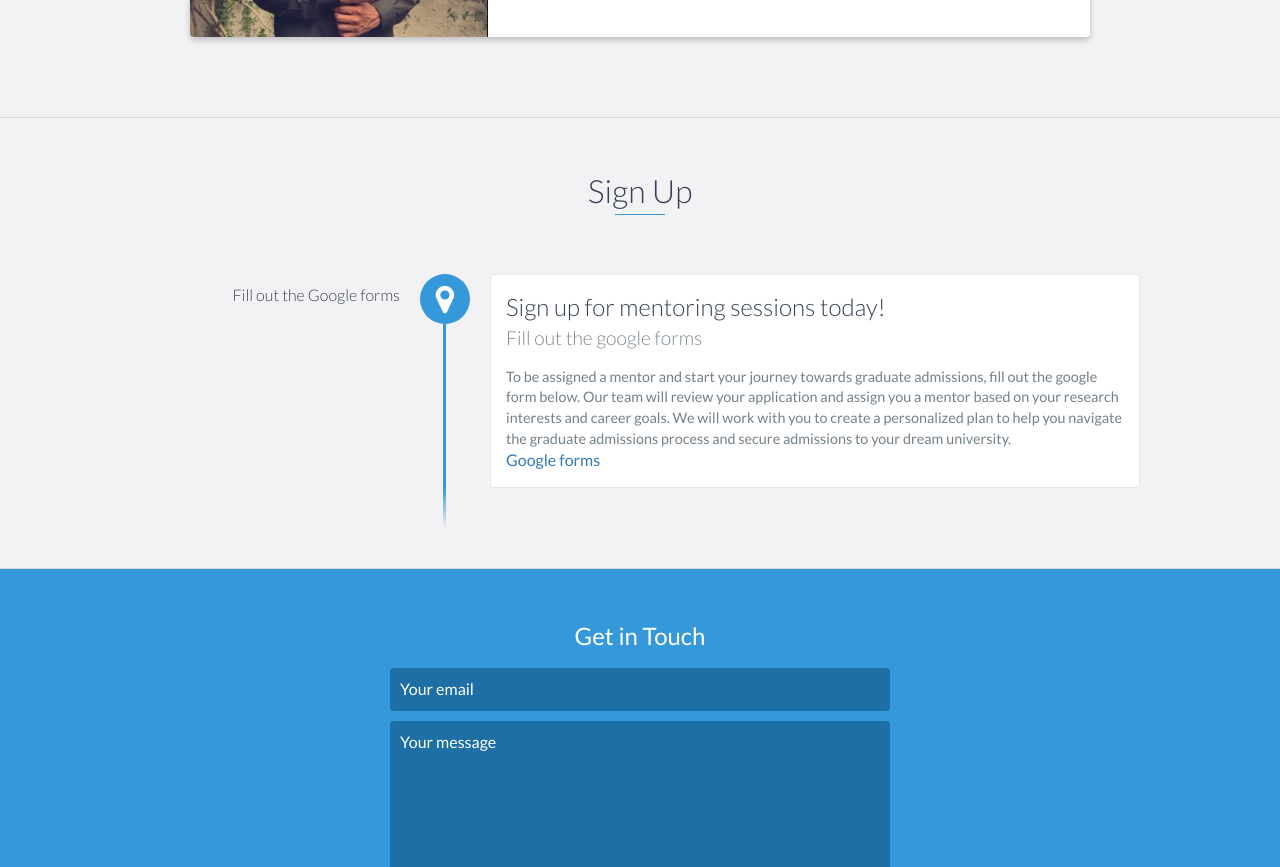
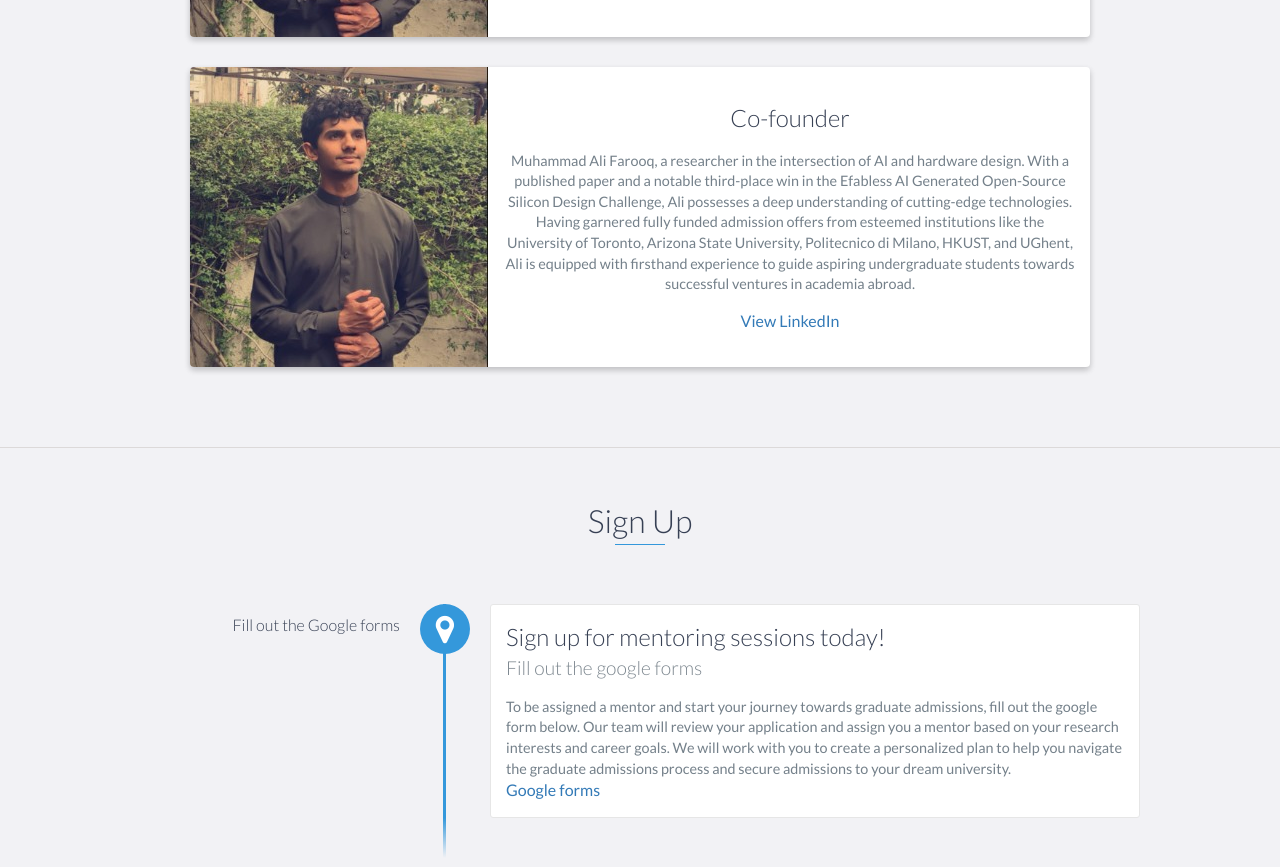
Before and after one commit to GradCompas/GradCompas.github.io, a website: page index.html in a window 1280 px wide. Shown: the part 3192-4059 px from the top of the page. Drawn offline with nearby package versions, Linux system fonts and the light colour scheme.

Commit message:
Commit i

```diff
--- a/index.html
+++ b/index.html
@@ -186,6 +186,22 @@
                     <!-- End .project-info -->
                 </div>
                 <!-- End .project -->
+
+                <div class="project shadow-large">
+                    <div class="project-image">
+                        <img src="images/hassanghazali.jpeg" />
+                    </div>
+                    <!-- End .project-image -->
+                    <div class="project-info">
+                        <h3>Co-founder</h3>
+                        <p>
+                            Muhammad Ali Farooq, a researcher in the intersection of AI and hardware design. With a published paper and a notable third-place win in the Efabless AI Generated Open-Source Silicon Design Challenge, Ali possesses a deep understanding of cutting-edge technologies. Having garnered fully funded admission offers from esteemed institutions like the University of Toronto, Arizona State University, Politecnico di Milano, HKUST, and UGhent, Ali is equipped with firsthand experience to guide aspiring undergraduate students towards successful ventures in academia abroad.
+                        </p>
+                        <a href="https://www.linkedin.com/in/muhammadalifarooq/">View LinkedIn</a>
+                    </div>
+                    <!-- End .project-info -->
+                </div>
+                <!-- End .project -->
             </div>
         </div>
     </div>
```
